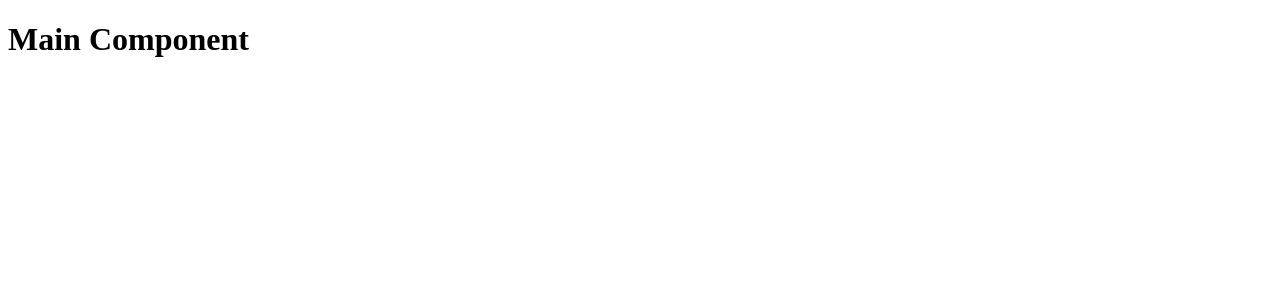
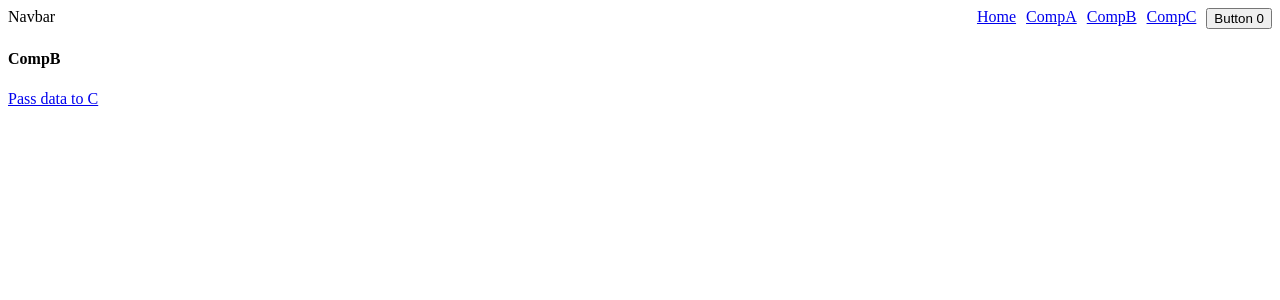
Before and after one commit to Ashwary-Jharbade/react-vite-app-test-run, a React (Vite) app: page /compB in a window 1280 px wide. Shown: the top 300 px of the page. Built offline with nearby package versions, Linux system fonts and the light colour scheme.

Commit message:
Practiced react navigation

```diff
--- a/package.json
+++ b/package.json
@@ -8,7 +8,8 @@
   },
   "dependencies": {
     "react": "^17.0.0",
-    "react-dom": "^17.0.0"
+    "react-dom": "^17.0.0",
+    "react-router-dom": "^6.0.2"
   },
   "devDependencies": {
     "@vitejs/plugin-react": "^1.0.0",
--- a/src/App.jsx
+++ b/src/App.jsx
@@ -1,7 +1,8 @@
+import Navigation from "./navigation";
 function App() {
   return (
     <>
-      <h1>Main Component</h1>
+      <Navigation></Navigation>
     </>
   );
 }
--- /dev/null
+++ b/src/components/CompA/index.jsx
@@ -0,0 +1,9 @@
+const CompA = () => {
+  return (
+    <>
+      <h4>CompA</h4>
+    </>
+  );
+};
+
+export default CompA;
--- /dev/null
+++ b/src/components/CompAR/index.jsx
@@ -0,0 +1,11 @@
+import { useParams } from "react-router";
+const CompAR = () => {
+  const { id } = useParams();
+  return (
+    <>
+      <h4>CompAR {id}</h4>
+    </>
+  );
+};
+
+export default CompAR;
--- /dev/null
+++ b/src/components/CompB/index.jsx
@@ -0,0 +1,19 @@
+import { useLocation } from "react-router";
+import { Link } from "react-router-dom";
+const CompB = () => {
+  const value = {
+    message: "Message from Comp B to C",
+  };
+  const location = useLocation();
+  console.log(location);
+  return (
+    <>
+      <h4>CompB</h4>
+      <Link to="/CompC" state={value}>
+        Pass data to C{" "}
+      </Link>
+    </>
+  );
+};
+
+export default CompB;
--- /dev/null
+++ b/src/components/CompC/index.jsx
@@ -0,0 +1,13 @@
+import { useLocation } from "react-router";
+
+const CompC = () => {
+  const { state } = useLocation();
+  console.log(state);
+  return (
+    <>
+      <h4>CompC</h4>
+    </>
+  );
+};
+
+export default CompC;
--- /dev/null
+++ b/src/components/Home/index.jsx
@@ -0,0 +1,9 @@
+const Home = () => {
+  return (
+    <>
+      <h4>Home Component</h4>
+    </>
+  );
+};
+
+export default Home;
--- /dev/null
+++ b/src/components/Navbar/index.jsx
@@ -0,0 +1,34 @@
+import { useState } from "react";
+import { Link } from "react-router-dom";
+
+const Navbar = () => {
+  const [counter, setCounter] = useState(0);
+  return (
+    <>
+      <div style={{ display: "flex", justifyContent: "space-between" }}>
+        <div>Navbar</div>
+        <div style={{ display: "flex", justifyContent: "space-between" }}>
+          <div style={{ marginLeft: "10px" }}>
+            <Link to="/">Home</Link>
+          </div>
+          <div style={{ marginLeft: "10px" }}>
+            <Link to="/compA">CompA</Link>
+          </div>
+          <div style={{ marginLeft: "10px" }}>
+            <Link to="/compB">CompB</Link>
+          </div>
+          <div style={{ marginLeft: "10px" }}>
+            <Link to="/compC">CompC</Link>
+          </div>
+          <div style={{ marginLeft: "10px" }}>
+            <button onClick={(e) => setCounter(counter + 1)}>
+              Button {counter}
+            </button>
+          </div>
+        </div>
+      </div>
+    </>
+  );
+};
+
+export default Navbar;
--- /dev/null
+++ b/src/navigation/index.jsx
@@ -0,0 +1,26 @@
+import { BrowserRouter, Routes, Route } from "react-router-dom";
+import Navbar from "../components/Navbar";
+import Home from "../components/Home";
+import CompA from "../components/CompA";
+import CompB from "../components/CompB";
+import CompC from "../components/CompC";
+import CompAR from "../components/CompAR";
+
+const Navigation = () => {
+  return (
+    <>
+      <BrowserRouter>
+        <Navbar></Navbar>
+        <Routes>
+          <Route path="/" element={<Home />}></Route>
+          <Route path="compA" element={<CompA />}></Route>
+          <Route path="compA/:id" element={<CompAR />}></Route>
+          <Route path="/compB" element={<CompB />}></Route>
+          <Route path="/compC" element={<CompC />}></Route>
+        </Routes>
+      </BrowserRouter>
+    </>
+  );
+};
+
+export default Navigation;
```
Also changed, not shown: 1 other file (tests, documents, lock files or other folders).
